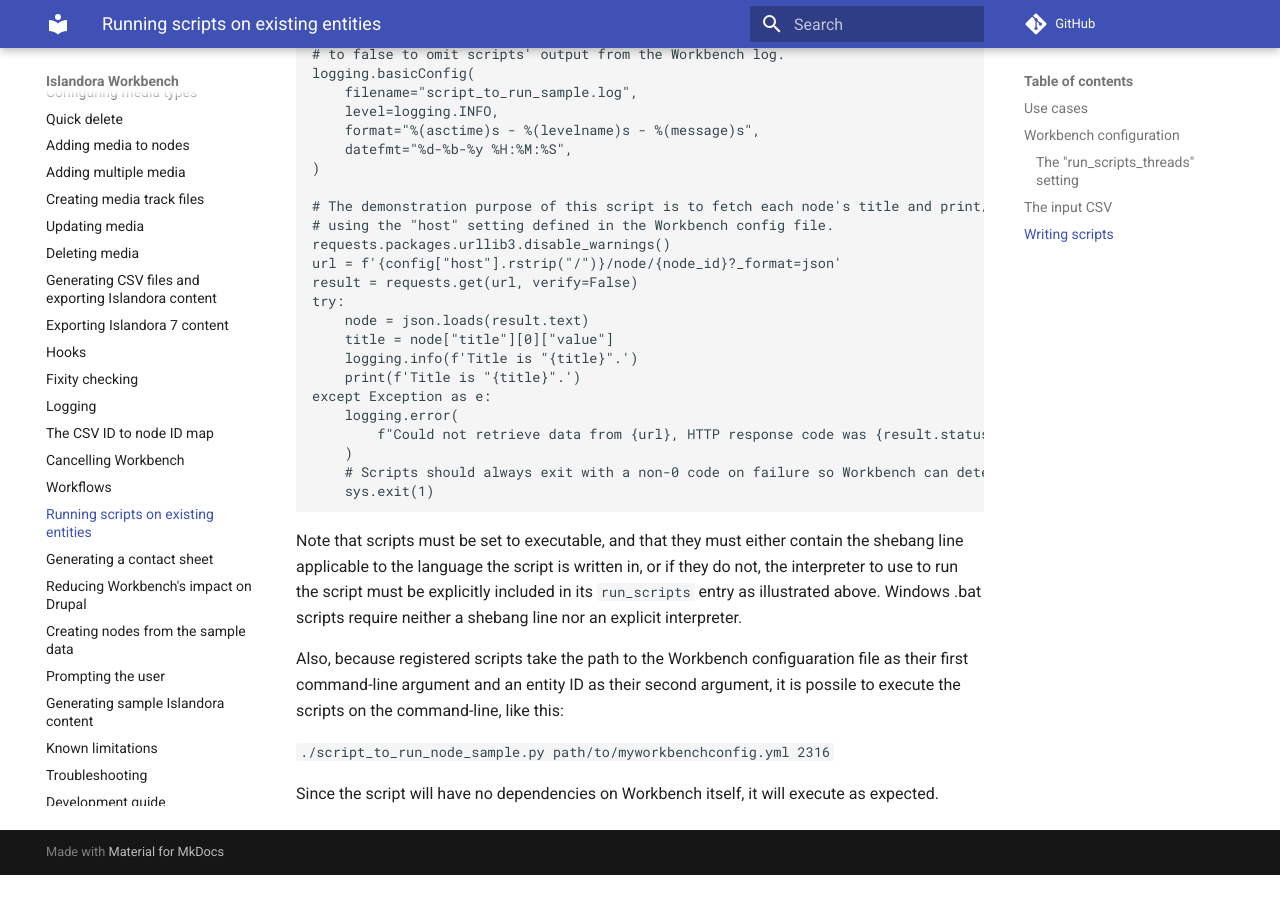
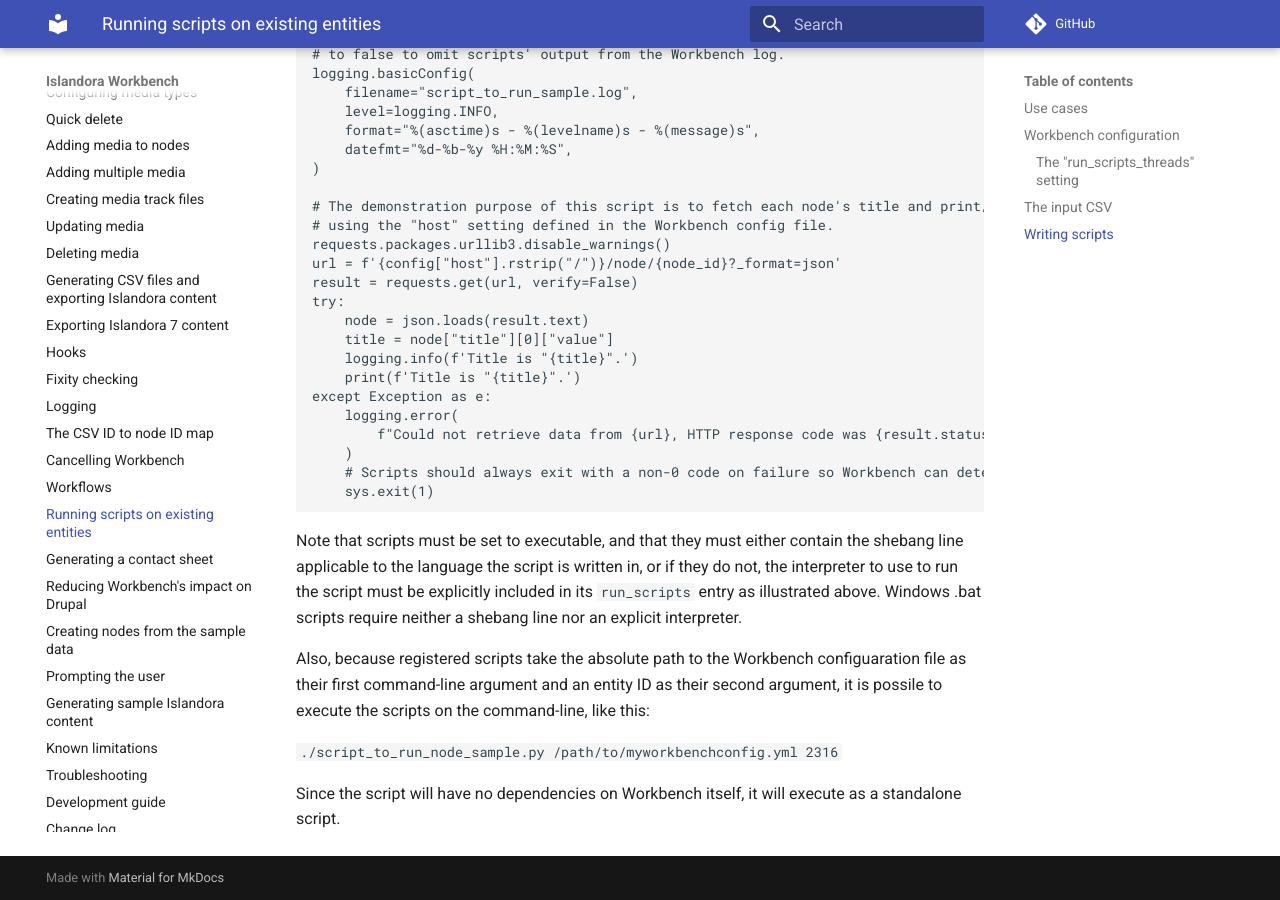
Before and after one commit to mjordan/islandora_workbench_docs, an MkDocs documentation site: the page built from docs/running_scripts.md, in a window 1280 px wide and 900 px high, scrolled down 3640 px. Built offline with MkDocs 1.6.1 and Material for MkDocs 9.7.7, drawn with Linux system fonts in a browser that asks for light colours; comment, search, counter and statistics services are not loaded; before the commit the page ends 4515 px from its top, so only the background shows below that.

Commit message:
Updated run_scripts docs.

```diff
--- a/docs/running_scripts.md
+++ b/docs/running_scripts.md
@@ -142,8 +142,8 @@ except Exception as e:
 
 Note that scripts must be set to executable, and that they must either contain the shebang line applicable to the language the script is written in, or if they do not, the interpreter to use to run the script must be explicitly included in its `run_scripts` entry as illustrated above. Windows .bat scripts require neither a shebang line nor an explicit interpreter.
 
-Also, because registered scripts take the path to the Workbench configuaration file as their first command-line argument and an entity ID as their second argument, it is possile to execute the scripts on the command-line, like this:
+Also, because registered scripts take the absolute path to the Workbench configuaration file as their first command-line argument and an entity ID as their second argument, it is possile to execute the scripts on the command-line, like this:
 
-`./script_to_run_node_sample.py path/to/myworkbenchconfig.yml 2316`
+`./script_to_run_node_sample.py /path/to/myworkbenchconfig.yml 2316`
 
-Since the script will have no dependencies on Workbench itself, it will execute as expected.
+Since the script will have no dependencies on Workbench itself, it will execute as a standalone script.
```
